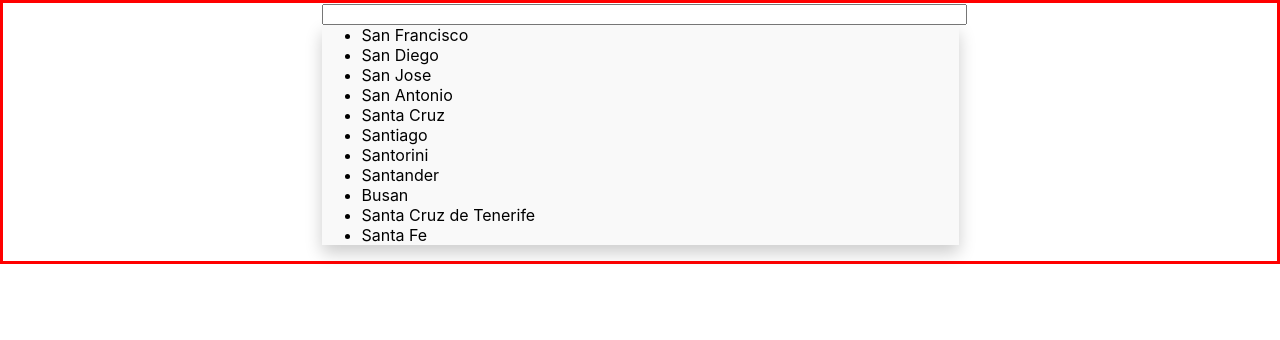
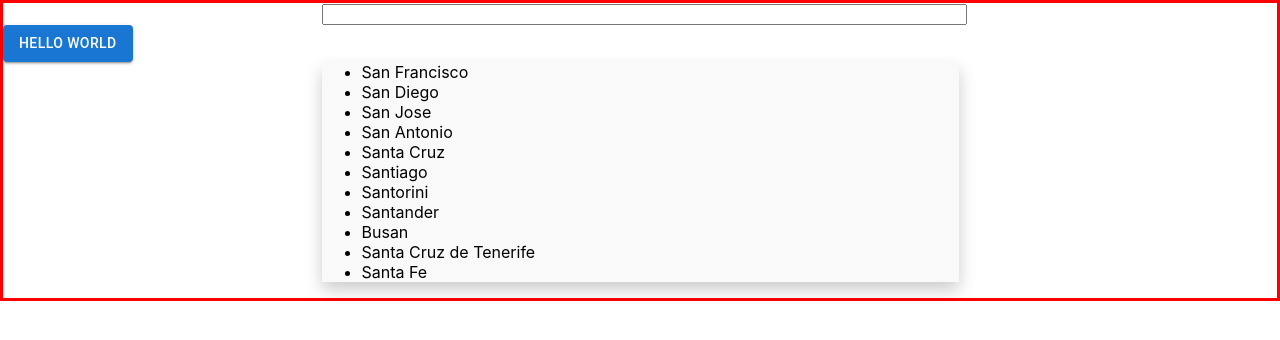
Before and after one commit to chase-the-coder/weather-app-api, a React (Create React App) app: page / in a window 1280 px wide. Shown: the top 340 px of the page. Built offline with nearby package versions, Linux system fonts and the light colour scheme.

Commit message:
added material ui

```diff
--- a/package.json
+++ b/package.json
@@ -3,6 +3,9 @@
   "version": "0.1.0",
   "private": true,
   "dependencies": {
+    "@emotion/react": "^11.8.2",
+    "@emotion/styled": "^11.8.1",
+    "@mui/material": "^5.5.2",
     "@testing-library/jest-dom": "^5.16.3",
     "@testing-library/react": "^12.1.4",
     "@testing-library/user-event": "^13.5.0",
--- a/src/components/Input.js
+++ b/src/components/Input.js
@@ -3,7 +3,7 @@
 import { ThemeContext } from './ThemeContext';
 import Dropdown from './Dropdown';
 import '../styles/Input.css';
-
+import Button from '@mui/material/Button';
 function Input(props) {
 	const context = useContext(ThemeContext);
 	return (
@@ -16,6 +16,7 @@
 				value={props.userInput}
 				onChange={(e) => props.onInputChange(e.target.value)}
 			/>
+			<Button variant="contained">Hello World</Button>
 		</form>
 	);
 }
```
Also changed, not shown: 1 other file (tests, documents, lock files or other folders).
